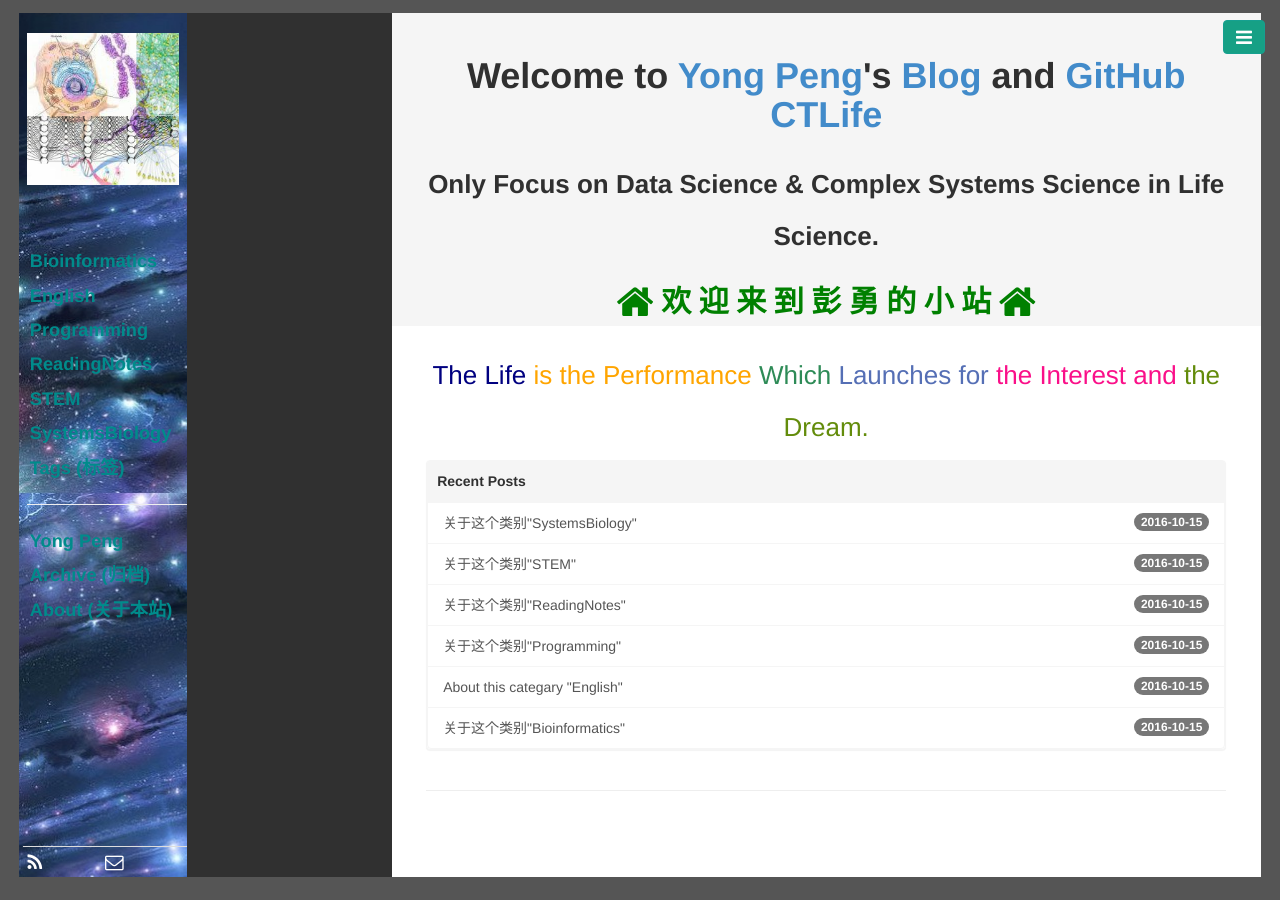
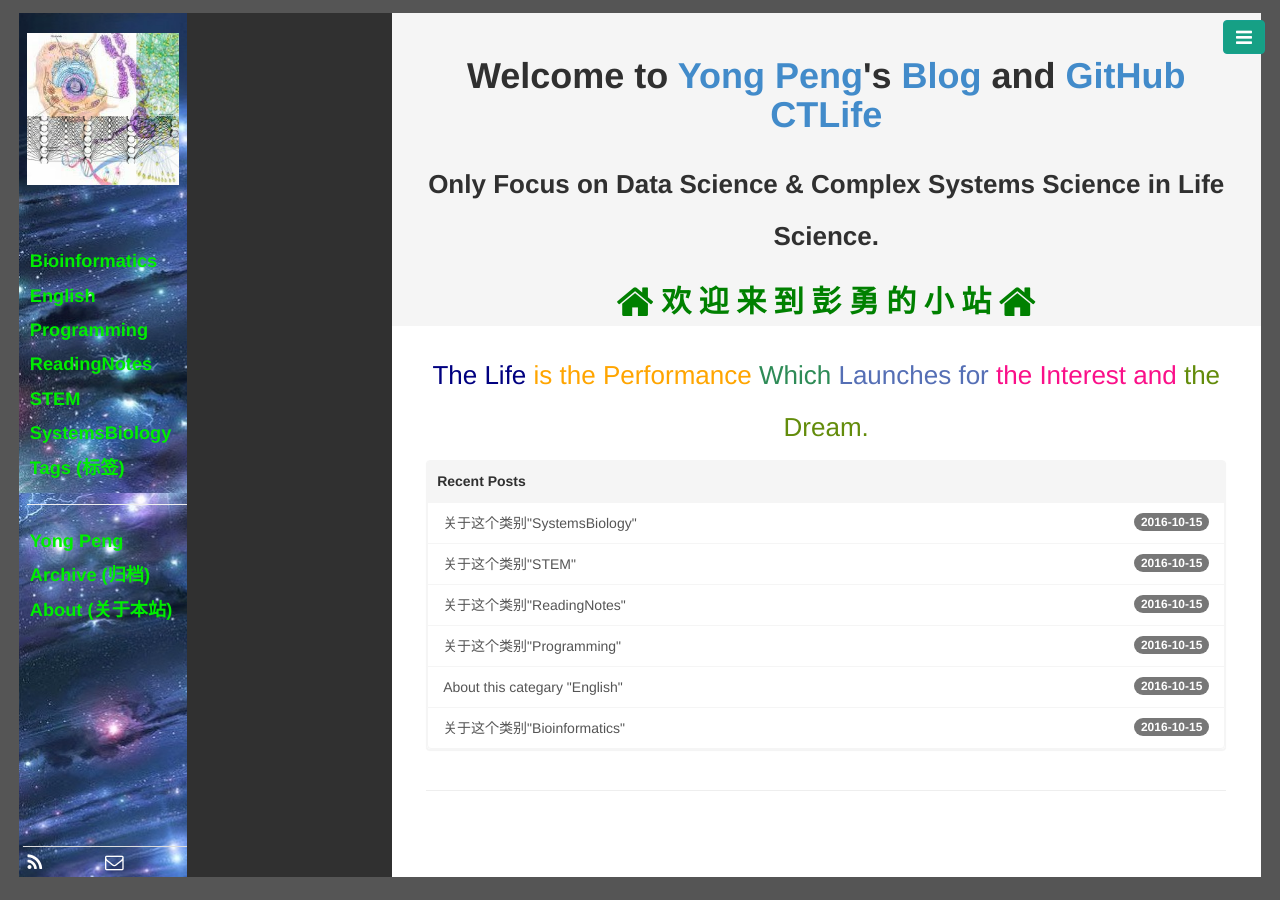
Before and after one commit to CTLife/CTLife.github.io, a Jekyll site: the page built from index.html, in a window 1280 px wide. Built offline with Jekyll 4.4.1, drawn with Linux system fonts in a browser that asks for light colours; Markdown is read by kramdown in place of the engine named in the settings; the list of posts is cut into pages by our own code.

Commit message:
Update base.css

```diff
--- a/public/css/base.css
+++ b/public/css/base.css
@@ -35,7 +35,7 @@ body, html {
   padding-left: 0px;
   padding-right: 0px;
   border-radius: 0px;
-  color: #008B8B;
+  color: #00EE00;
   font-weight: bolder;
   font-size: 130%;
   padding: 2%   2%;
```
